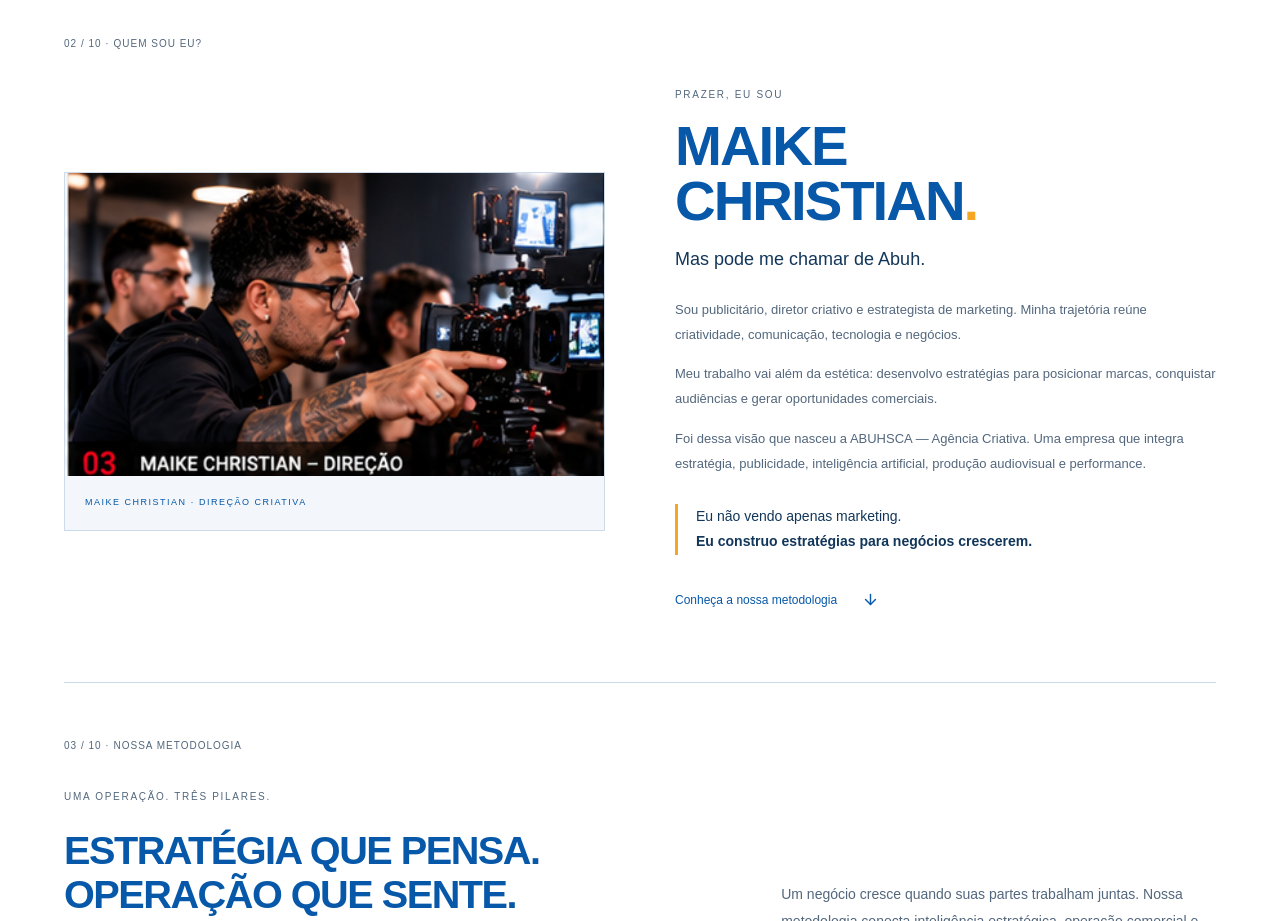
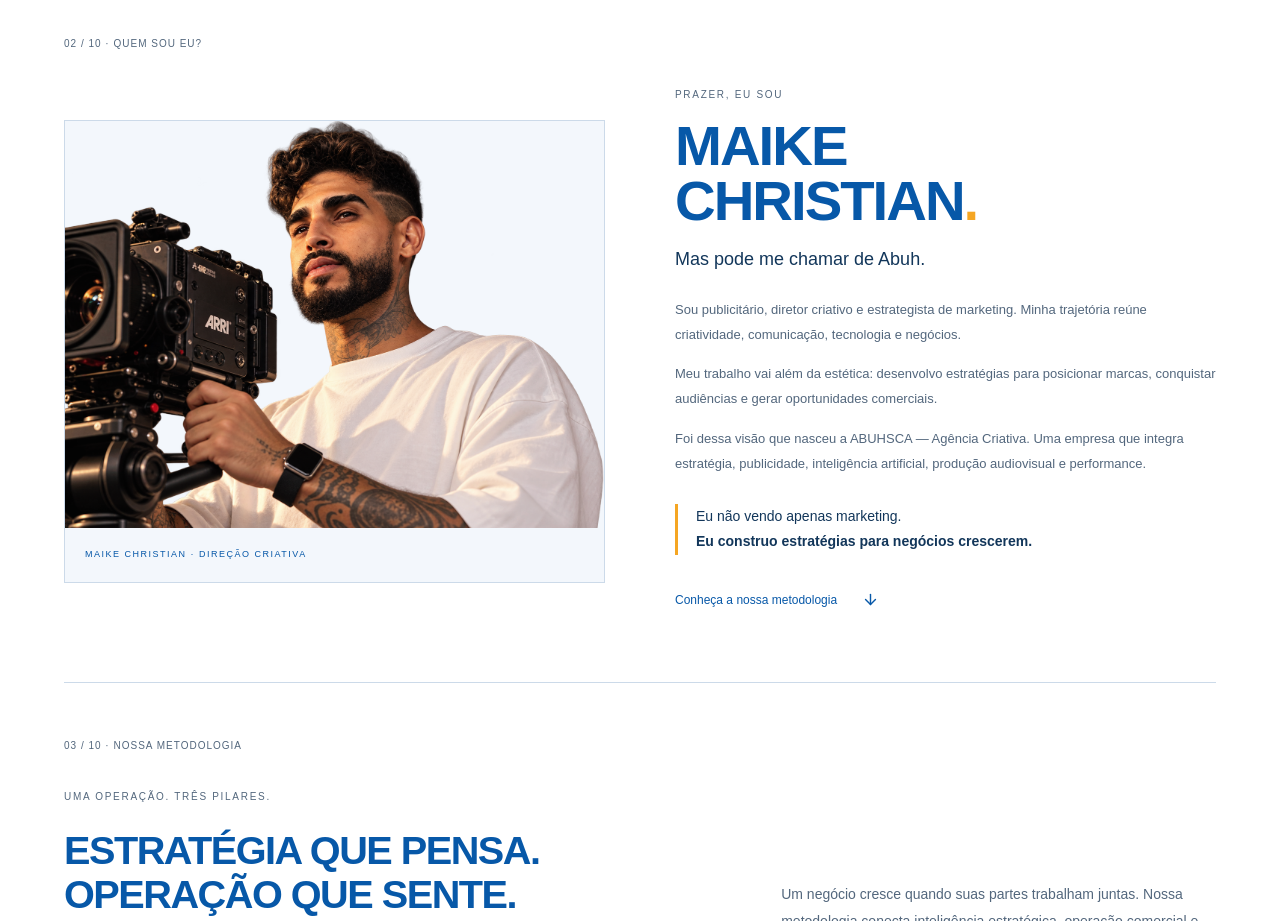
Before and after one commit to abuhcontato-glitch/abuhsca, a React (Vite) app: page /construcel in a window 1280 px wide. Shown: the part 1360-2281 px from the top of the page. Built offline with nearby package versions, Linux system fonts and the light colour scheme.

Commit message:
Substitui retrato de Maike pela foto enviada com câmera ARRI

```diff
--- a/src/Presentation.tsx
+++ b/src/Presentation.tsx
@@ -14,7 +14,7 @@ export function AboutSection() {
   return <section id="quem-sou" className="about-section">
     <div className="section-number">02 / 10 · QUEM SOU EU?</div>
     <div className="about-grid">
-      <figure className="about-portrait"><img src={`${import.meta.env.BASE_URL}media/construcel/03.png`} alt="Imagem fornecida identificada como Maike Christian na direção de uma produção audiovisual" width="418" height="235" loading="lazy" decoding="async"/><figcaption>MAIKE CHRISTIAN · DIREÇÃO CRIATIVA</figcaption></figure>
+      <figure className="about-portrait"><img src={`${import.meta.env.BASE_URL}media/construcel/maike-christian-arri.png`} alt="Maike Christian com uma câmera ARRI" width="1442" height="1091" loading="lazy" decoding="async"/><figcaption>MAIKE CHRISTIAN · DIREÇÃO CRIATIVA</figcaption></figure>
       <div className="about-copy"><p className="eyebrow">PRAZER, EU SOU</p><h2>MAIKE<br/>CHRISTIAN<span>.</span></h2><p className="about-alias">Mas pode me chamar de Abuh.</p><p>Sou publicitário, diretor criativo e estrategista de marketing. Minha trajetória reúne criatividade, comunicação, tecnologia e negócios.</p><p>Meu trabalho vai além da estética: desenvolvo estratégias para posicionar marcas, conquistar audiências e gerar oportunidades comerciais.</p><p>Foi dessa visão que nasceu a ABUHSCA — Agência Criativa. Uma empresa que integra estratégia, publicidade, inteligência artificial, produção audiovisual e performance.</p><blockquote>Eu não vendo apenas marketing.<br/><strong>Eu construo estratégias para negócios crescerem.</strong></blockquote><SectionLink id="metodologia" className="about-method-link">Conheça a nossa metodologia <ArrowDown size={17}/></SectionLink></div>
     </div>
   </section>;
```
Also changed, not shown: public/media/construcel/maike-christian-arri.png (added), 1 other file (tests, documents, lock files or other folders).
